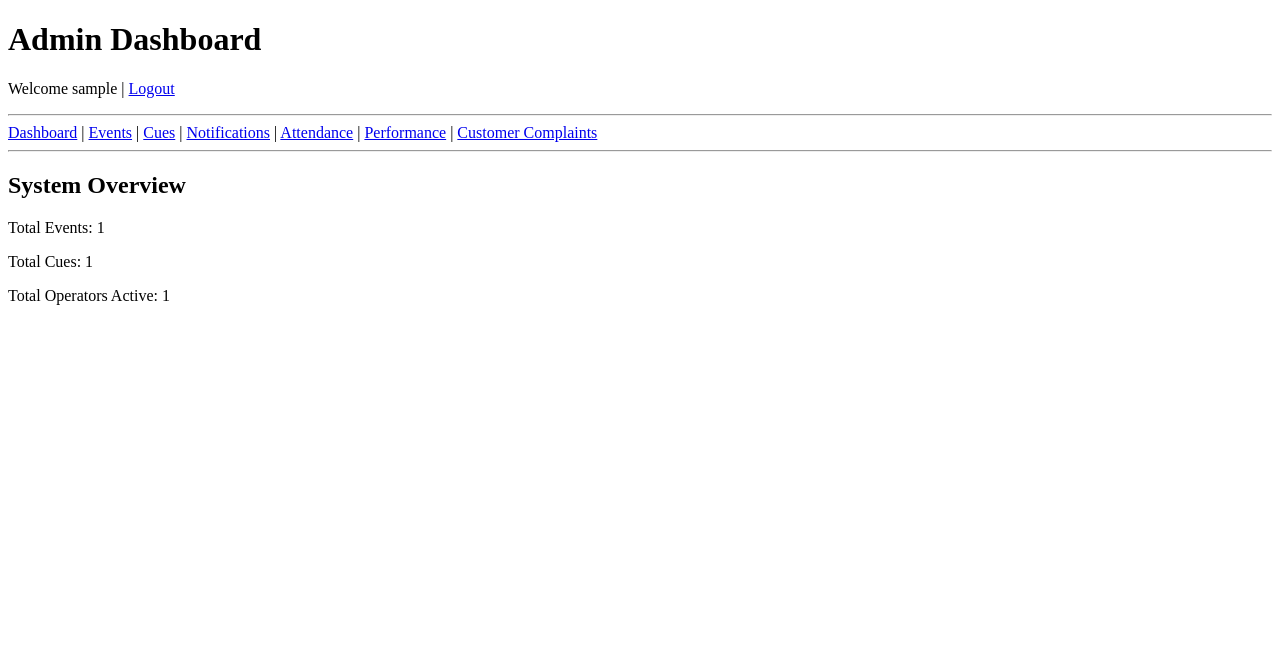
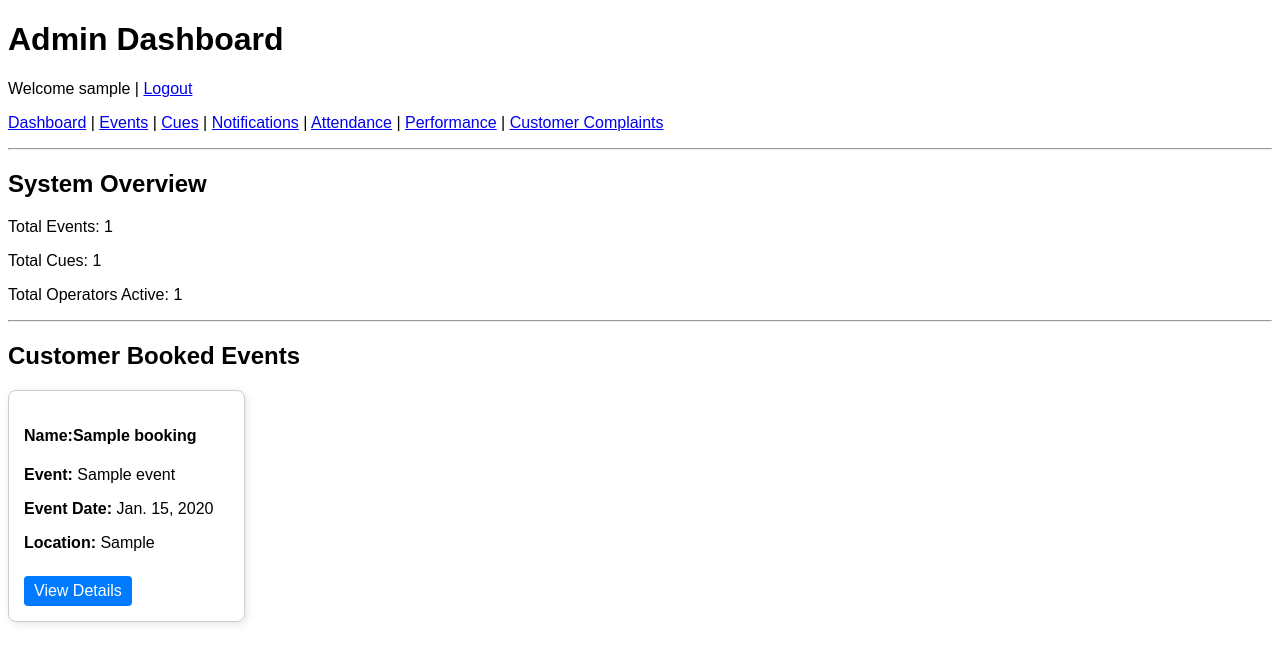
Before and after one commit to 4swin-80/Event_Mngmnt_Django, a Django app: page /admin-dashboard/ in a window 1280 px wide. Shown: the top 663 px of the page. Run offline with Django 5.2, Linux system fonts and the light colour scheme; a user stored in the database is signed in; tables that the repository leaves empty hold one stand-in row (values such as "Sample post").

Commit message:
Add booking detail view and enhance user model with operator role validation

```diff
--- a/core/admin.py
+++ b/core/admin.py
@@ -11,7 +11,7 @@ class CustomUserAdmin(UserAdmin):
 
     fieldsets = UserAdmin.fieldsets + (
         ("Additional Info", {
-            "fields": ("role", "phone", "operator_role", "status"),
+            "fields": ("role", "operator_role", "phone", "status"),
         }),
     )
 
@@ -19,11 +19,12 @@ class CustomUserAdmin(UserAdmin):
         "username",
         "email",
         "role",
+        "operator_role",
         "status",
         "is_staff",
     )
 
-    list_filter = ("role", "status")
+    list_filter = ("role", "operator_role", "status")
 
 
 admin.site.register(User, CustomUserAdmin)
--- a/core/models.py
+++ b/core/models.py
@@ -5,26 +5,50 @@ from django.utils import timezone
 
 # =========================
 # Custom User Model
-# =========================
+# =========================#
 class User(AbstractUser):
+
     ROLE_CHOICES = (
         ('admin', 'Admin'),
         ('operator', 'Operator'),
         ('customer', 'Customer'),
     )
 
+    OPERATOR_ROLE_CHOICES = (
+        ('lighting', 'Lighting'),
+        ('sound', 'Sound'),
+        ('stage', 'Stage'),
+    )
+
     role = models.CharField(max_length=20, choices=ROLE_CHOICES)
+
     phone = models.CharField(max_length=15, blank=True, null=True)
+
     operator_role = models.CharField(
         max_length=30,
+        choices=OPERATOR_ROLE_CHOICES,
         blank=True,
-        null=True,
-        help_text="Lighting / Sound / etc."
+        null=True
     )
+
     status = models.CharField(
         max_length=20,
         default="Active"
     )
+
+    def clean(self):
+        """
+        Custom validation:
+        - If role is operator → operator_role required
+        - If role is not operator → operator_role must be empty
+        """
+        from django.core.exceptions import ValidationError
+
+        if self.role == "operator" and not self.operator_role:
+            raise ValidationError("Operator role is required for operators.")
+
+        if self.role != "operator" and self.operator_role:
+            raise ValidationError("Only operators can have an operator role.")
 
     def __str__(self):
         return f"{self.username} ({self.role})"
--- a/core/templates/admin_dashboard.html
+++ b/core/templates/admin_dashboard.html
@@ -2,6 +2,47 @@
 <html>
 <head>
     <title>Admin Dashboard</title>
+
+    <style>
+        body { font-family: Arial; }
+
+        .card-container {
+            display: grid;
+            grid-template-columns: repeat(5, 1fr);
+            gap: 20px;
+        }
+
+        .card {
+            border: 1px solid #ccc;
+            padding: 15px;
+            border-radius: 8px;
+            box-shadow: 2px 2px 8px rgba(0,0,0,0.1);
+        }
+
+        .btn {
+            display: inline-block;
+            padding: 6px 10px;
+            background: #007bff;
+            color: white;
+            text-decoration: none;
+            border-radius: 4px;
+            margin-top: 8px;
+        }
+
+        .btn:hover { background: #0056b3; }
+
+        @media (max-width: 1200px) {
+            .card-container { grid-template-columns: repeat(3, 1fr); }
+        }
+
+        @media (max-width: 768px) {
+            .card-container { grid-template-columns: repeat(2, 1fr); }
+        }
+
+        @media (max-width: 480px) {
+            .card-container { grid-template-columns: repeat(1, 1fr); }
+        }
+    </style>
 </head>
 <body>
 
@@ -10,10 +51,6 @@
 <p>
 Welcome {{ user.username }} |
 <a href="{% url 'logout' %}">Logout</a>
-</p>
-
-<hr>
-
 <nav>
     <a href="{% url 'admin_dashboard' %}">Dashboard</a> |
     <a href="{% url 'event_list' %}">Events</a> |
@@ -22,7 +59,8 @@ Welcome {{ user.username }} |
     <a href="{% url 'attendance' %}">Attendance</a> |
     <a href="{% url 'performance' %}">Performance</a> |
     <a href="{% url 'admin_complaints' %}">Customer Complaints</a>
-</nav>
+ </nav>
+</p>
 
 <hr>
 
@@ -32,5 +70,27 @@ Welcome {{ user.username }} |
 <p>Total Cues: {{ total_cues }}</p>
 <p>Total Operators Active: {{ total_operators }}</p>
 
+<hr>
+
+<h2>Customer Booked Events</h2>
+
+<div class="card-container">
+{% for booking in bookings %}
+    <div class="card">
+        <h4>Name:{{ booking.customer_name }}</h4>
+        <p><strong>Event:</strong> {{ booking.event.name }}</p>
+        <p><strong>Event Date:</strong> {{ booking.event_date }}</p>
+        <p><strong>Location:</strong> {{ booking.location }}</p>
+
+        <a class="btn"
+           href="{% url 'booking_detail' booking.id %}">
+           View Details
+        </a>
+    </div>
+{% empty %}
+    <p>No bookings yet.</p>
+{% endfor %}
+</div>
+
 </body>
 </html>
--- a/core/templates/cue_form.html
+++ b/core/templates/cue_form.html
@@ -1,4 +1,5 @@
 <h2>Create Cue</h2>
+<a href="{% url 'admin_dashboard' %}">Back to Dashboard</a>
 
 <form method="post">
     {% csrf_token %}
--- a/core/templates/cue_list.html
+++ b/core/templates/cue_list.html
@@ -11,10 +11,6 @@
 <a href="{% url 'logout' %}">Logout</a>
 
 <hr>
-
-<a href="{% url 'cue_create' %}">Create Cue</a>
-
-<br><br>
 
 {% for cue in cues %}
     <div>
--- a/core/templates/event_form.html
+++ b/core/templates/event_form.html
@@ -1,4 +1,5 @@
 <h2>Event Form</h2>
+<a href="{% url 'event_list' %}">Back to Events</a>
 
 <form method="post" enctype="multipart/form-data">
     {% csrf_token %}
--- a/core/templates/event_list.html
+++ b/core/templates/event_list.html
@@ -1,6 +1,8 @@
 <h2>My Events</h2>
 
+
 <a href="{% url 'event_create' %}">Create Event</a>
+<a href="{% url 'admin_dashboard' %}">Back to Dashboard</a>
 <br><br>
 
 {% for event in events %}
--- a/core/urls.py
+++ b/core/urls.py
@@ -31,4 +31,6 @@ urlpatterns = [
     path('reply-complaint/<int:pk>/', views.reply_complaint, name='reply_complaint'),
     path('view-event/<int:pk>/', views.view_event, name='view_event'),
     path('delete-rating/<int:pk>/', views.delete_rating, name='delete_rating'),
+
+    path('booking-detail/<int:pk>/', views.booking_detail, name='booking_detail'),
 ]
--- a/core/views.py
+++ b/core/views.py
@@ -4,10 +4,27 @@ from django.contrib.auth.decorators import login_required
 from django.contrib.auth.forms import AuthenticationForm
 from django.db.models import Count, Avg
 from django import forms
+from django.contrib import messages
 from django.utils import timezone
 from .models import Event, Cue, Notification, Attendance, Booking, Rating, Complaint
 from .forms import EventForm, CueForm, RatingForm, ComplaintForm, AdminReplyForm, BookingForm
 
+
+
+@login_required
+def booking_detail(request, pk):
+    if request.user.role != "admin":
+        return redirect("login")
+
+    booking = get_object_or_404(
+        Booking,
+        id=pk,
+        event__admin=request.user
+    )
+
+    return render(request, "booking_detail.html", {
+        "booking": booking
+    })
 
 
 # =========================
@@ -130,10 +147,18 @@ def cancel_booking(request, pk):
     booking = get_object_or_404(
         Booking,
         id=pk,
-        customer=request.user   # 🔐 security check
+        customer=request.user
     )
 
+    event_name = booking.event.name
+    admin_user = booking.event.admin
+
     booking.delete()
+
+    messages.warning(
+        request,
+        f"{request.user.username} cancelled booking for {event_name}"
+    )
 
     return redirect("my_bookings")
 
@@ -183,6 +208,13 @@ def book_event(request, pk):
             booking.customer = request.user
             booking.event = event
             booking.save()
+
+            # 🔔 Notify Admin
+            messages.success(
+                request,
+                f"{request.user.username} booked {event.name}"
+            )
+
             return redirect("my_bookings")
     else:
         form = BookingForm()
@@ -254,10 +286,16 @@ def admin_dashboard(request):
     total_cues = Cue.objects.count()
     total_operators = Attendance.objects.values("operator").distinct().count()
 
+    # 🔥 Get all bookings of admin's events
+    bookings = Booking.objects.filter(
+        event__admin=request.user
+    ).select_related("event", "customer").order_by("-booking_date")
+
     return render(request, "admin_dashboard.html", {
         "total_events": total_events,
         "total_cues": total_cues,
         "total_operators": total_operators,
+        "bookings": bookings,
     })
 
 
```
Also changed, not shown: core/templates/booking_detail.html (added, +18 -0 lines), core/migrations/0002_alter_user_operator_role.py (added).
